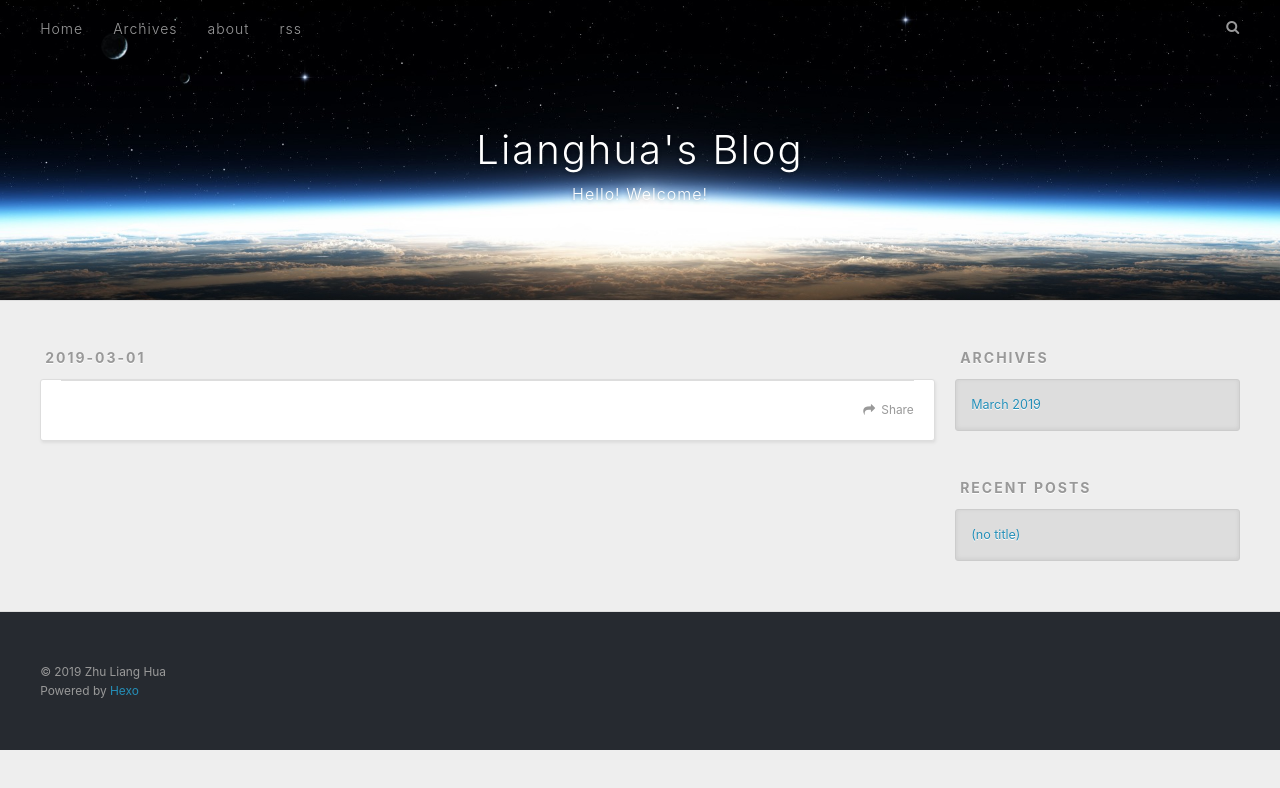
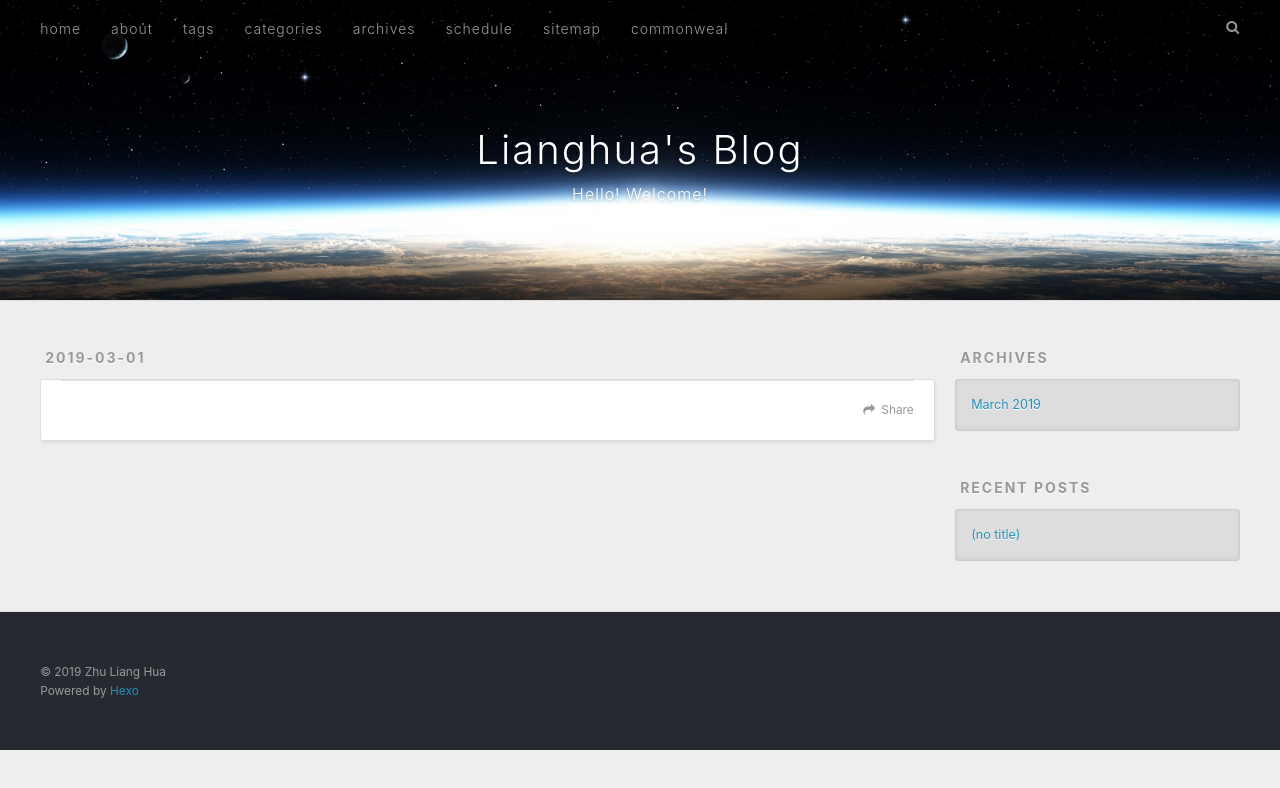
Before and after one commit to zhulianghua/zhulianghua.gitHub.io, a plain HTML site: page 2019/03/01/我的博客/index.html in a window 1280 px wide. Drawn offline with nearby package versions, Linux system fonts and the light colour scheme.

Commit message:
Site updated: 2019-03-02 11:21:27

```diff
--- a/2019/03/01/我的博客/index.html
+++ b/2019/03/01/我的博客/index.html
@@ -45,13 +45,21 @@
       <nav id="main-nav">
         <a id="main-nav-toggle" class="nav-icon"></a>
 
-          <a class="main-nav-link" href="/">Home</a>
+          <a class="main-nav-link" href="/ || home">home</a>
 
-          <a class="main-nav-link" href="/archives">Archives</a>
+          <a class="main-nav-link" href="/about/ || user">about</a>
 
-          <a class="main-nav-link" href="/about">about</a>
+          <a class="main-nav-link" href="/tags/ || tags">tags</a>
 
-          <a class="main-nav-link" href="/atom.xml">rss</a>
+          <a class="main-nav-link" href="/categories/ || th">categories</a>
+
+          <a class="main-nav-link" href="/archives/ || archive">archives</a>
+
+          <a class="main-nav-link" href="/schedule/ || calendar">schedule</a>
+
+          <a class="main-nav-link" href="/sitemap.xml || sitemap">sitemap</a>
+
+          <a class="main-nav-link" href="/404/ || heartbeat">commonweal</a>
 
       </nav>
       <nav id="sub-nav">
@@ -81,7 +89,7 @@
 
     </div>
     <footer class="article-footer">
-      <a data-url="http://yoursite.com/2019/03/01/我的博客/" data-id="cjsqedzvq00005cuesucuoezf" class="article-share-link">Share</a>
+      <a data-url="http://yoursite.com/2019/03/01/我的博客/" data-id="cjsqx6b8q0000fguezl6j14zu" class="article-share-link">Share</a>
 
 
     </footer>
@@ -143,13 +151,21 @@
     </div>
     <nav id="mobile-nav">
 
-    <a href="/" class="mobile-nav-link">Home</a>
+    <a href="/ || home" class="mobile-nav-link">home</a>
 
-    <a href="/archives" class="mobile-nav-link">Archives</a>
+    <a href="/about/ || user" class="mobile-nav-link">about</a>
 
-    <a href="/about" class="mobile-nav-link">about</a>
+    <a href="/tags/ || tags" class="mobile-nav-link">tags</a>
 
-    <a href="/atom.xml" class="mobile-nav-link">rss</a>
+    <a href="/categories/ || th" class="mobile-nav-link">categories</a>
+
+    <a href="/archives/ || archive" class="mobile-nav-link">archives</a>
+
+    <a href="/schedule/ || calendar" class="mobile-nav-link">schedule</a>
+
+    <a href="/sitemap.xml || sitemap" class="mobile-nav-link">sitemap</a>
+
+    <a href="/404/ || heartbeat" class="mobile-nav-link">commonweal</a>
 
 </nav>
 
```
Also changed, not shown: about/index.html (+25 -9 lines), archives/2019/03/index.html (+24 -8 lines), archives/2019/index.html (+24 -8 lines), archives/index.html (+24 -8 lines), index.html (+25 -9 lines), rss/index.html (+25 -9 lines).
